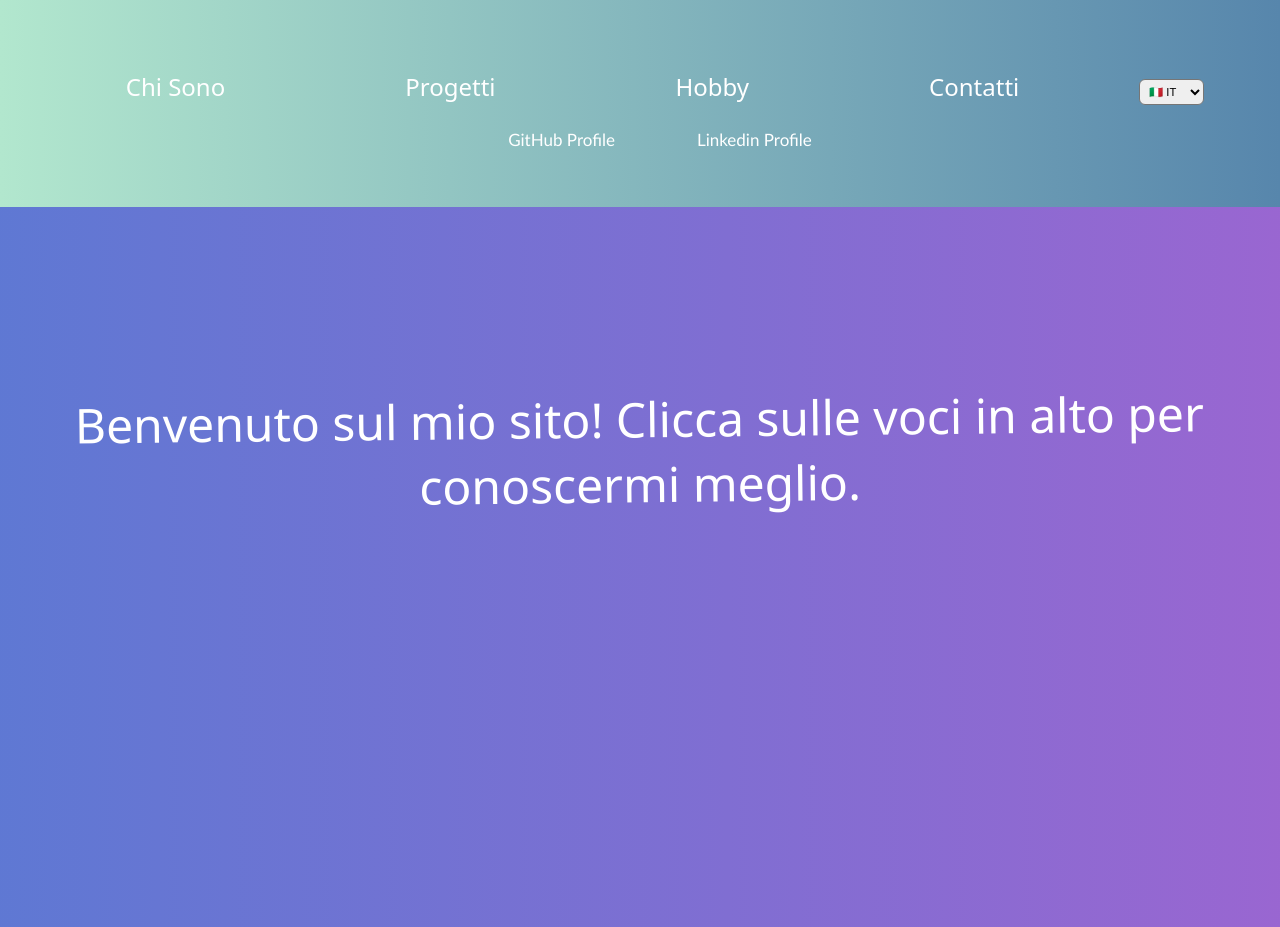
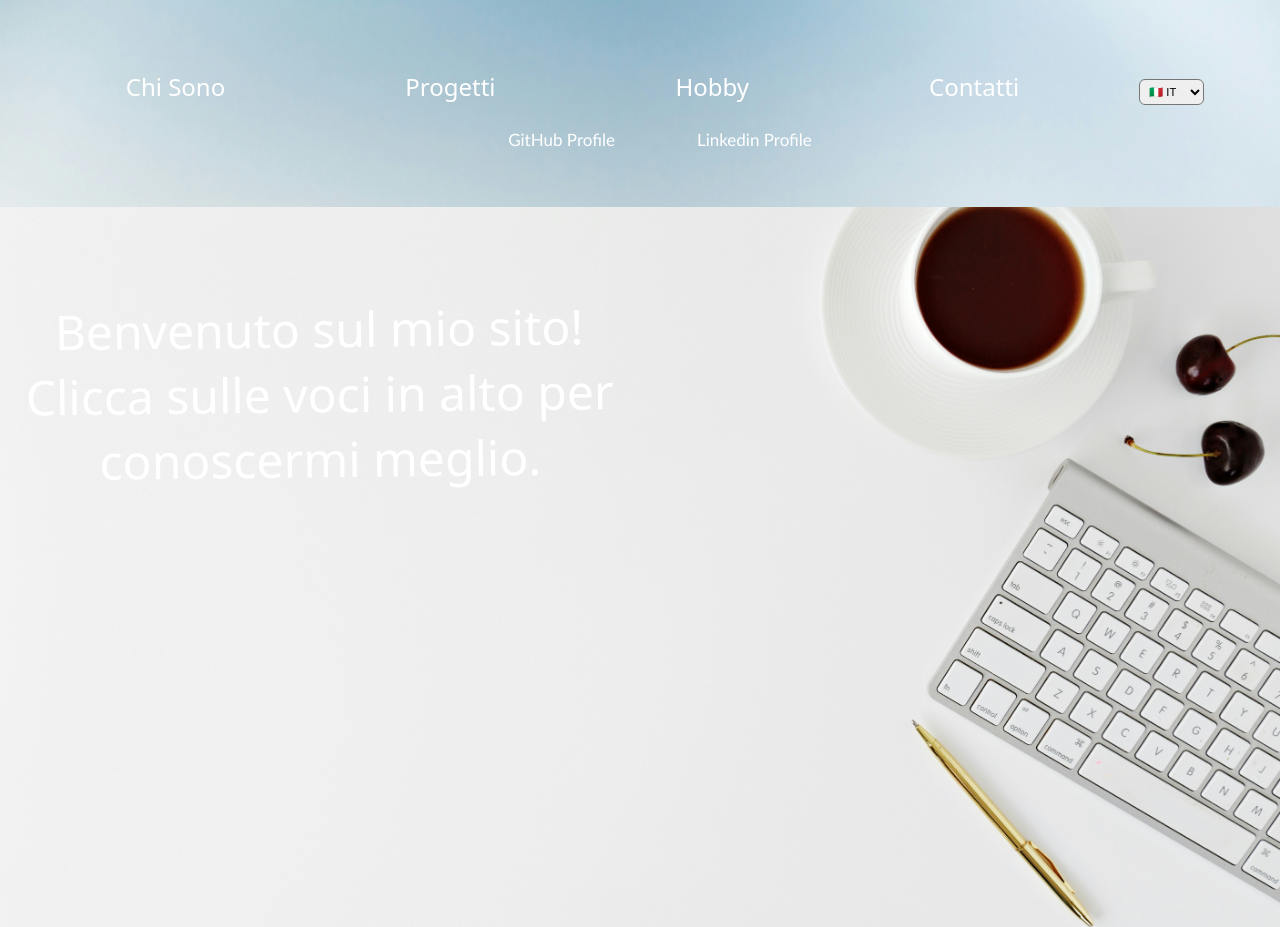
Before and after one commit to simone2204/MyPersonalWebsite, a React (Create React App) app: page / in a window 1280 px wide. Built offline with nearby package versions, Linux system fonts and the light colour scheme.

Commit message:
Updated backgorund images and styles in App.css

```diff
--- a/src/App.css
+++ b/src/App.css
@@ -9,7 +9,9 @@ body {
 .navbar {
   font-family:system-ui, -apple-system, BlinkMacSystemFont, 'Segoe UI', Roboto, Oxygen, Ubuntu, Cantarell, 'Open Sans', 'Helvetica Neue', sans-serif;
   font-size: x-large;
-  background: linear-gradient(to right, rgb(178, 231, 206), rgb(87, 134, 172));
+  background-image: url('../public/sfondo1.jpg');
+  background-size: cover;
+  background-position: cover;
   color: white;
   padding: 40px;
   margin-top: 0;
@@ -150,31 +152,16 @@ body {
 .welcome-text {
   font-family: 'Segoe UI', Tahoma, Geneva, Verdana, sans-serif;
   font-size: 3rem;
+  width: 50%;
   color: #ffffff;
   text-align: center;
-  margin-top: -180px;
+  margin-top: -270px;
 }
 
 /* Background animato per la card container solo per Welcome */
 .card-container.welcome-bg {
-  background: linear-gradient(-90deg, #9a66d1, #4c7ed4, #78d6b2, #e9e2e5);
-  background-size: 400% 400%;
-  animation: gradientShift 12s ease infinite;
-}
-
-/* Animazione gradiente background */
-@keyframes gradientShift {
-  0% {
-    background-position: 0% 50%;
-  }
-
-  50% {
-    background-position: 100% 50%;
-  }
-
-  100% {
-    background-position: 0% 50%;
-  }
+  background-image: url('../public/sfondo_initial_page.jpg');
+  background-size: cover;
 }
 
 
@@ -189,7 +176,7 @@ body {
   backdrop-filter: blur(4px);
   -webkit-backdrop-filter: blur(4px);
   position: relative;
-  transition: 1s ease-in;
+  transition: 1.5s ease-in;
   padding: 80px;
 }
 
@@ -445,6 +432,7 @@ body {
 }
 
 .hobbies-title {
+  color: #000000be;
   font-size: 2rem;
   margin-bottom: 2rem;
   font-family: 'Segoe UI', Tahoma, Geneva, Verdana, sans-serif;
```
Also changed, not shown: public/sfondo1.jpg (added), public/sfondo_initial_page.jpg (added).
